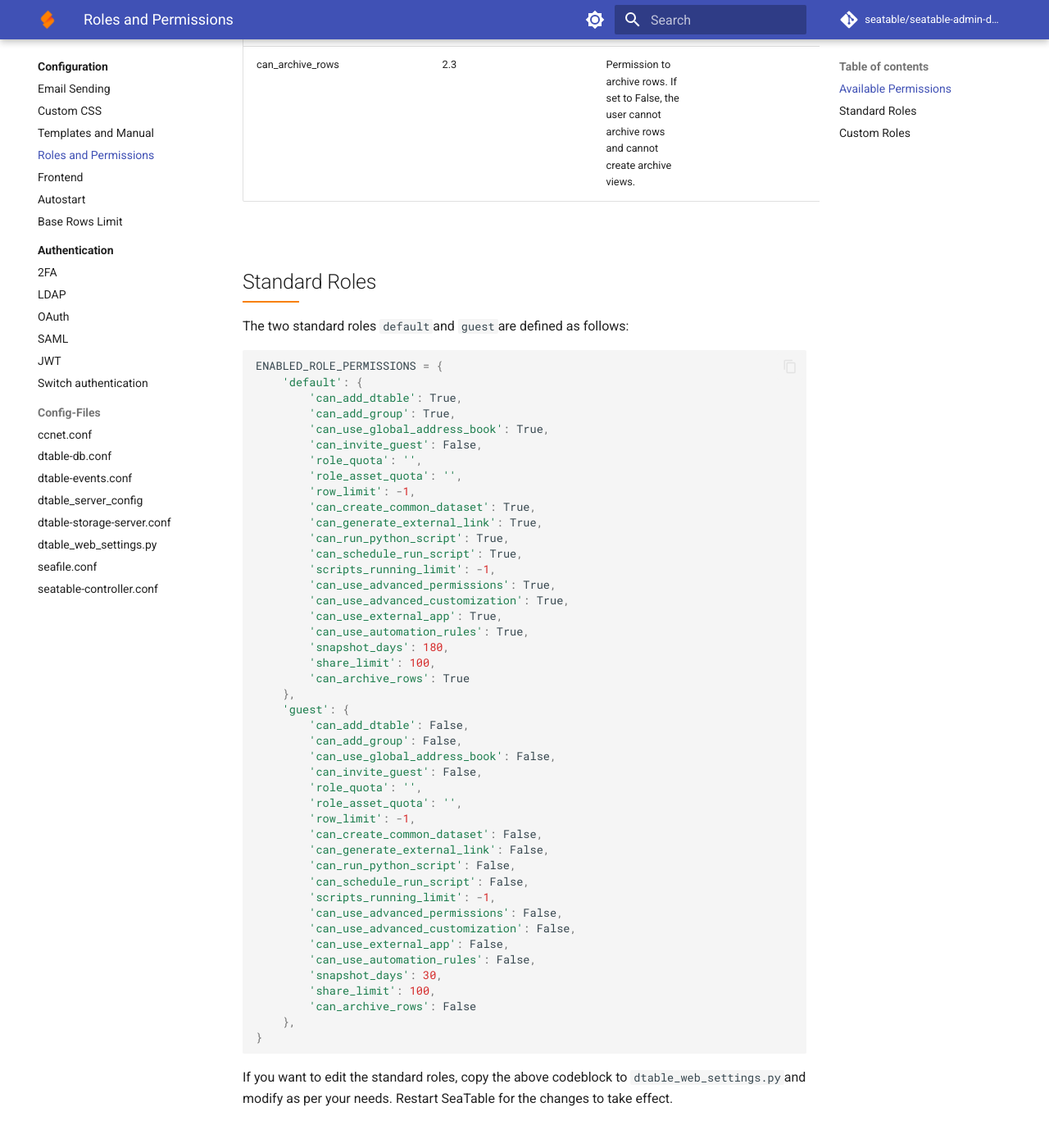
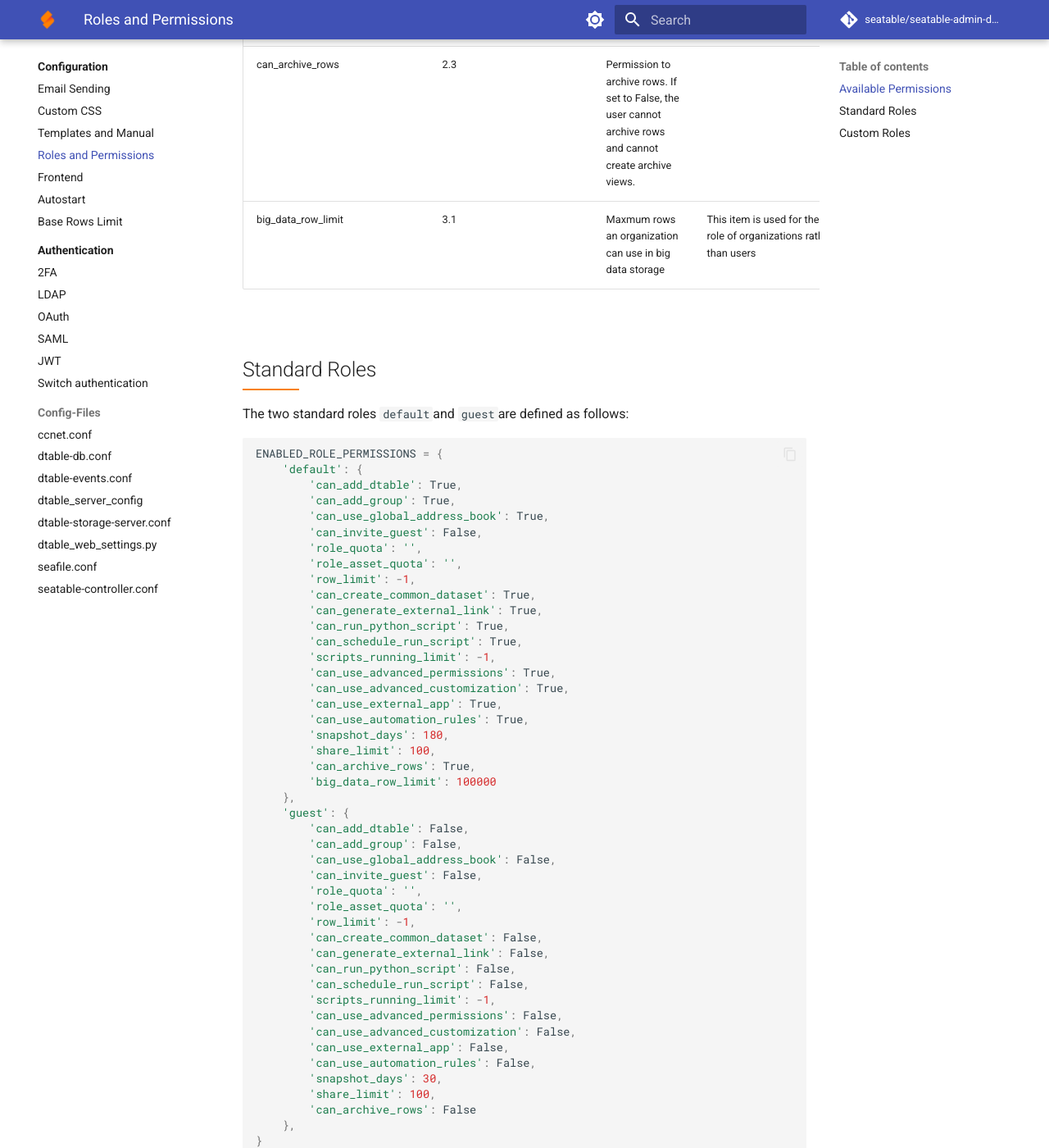
Before and after one commit to seatable/seatable-admin-docs, an MkDocs documentation site: the page built from docs/config/enterprise/roles_permissions.md, in a window 1280 px wide and 1400 px high, scrolled down 3056 px. Shown: the whole window at 82% size. Built offline with MkDocs 1.6.1 and Material for MkDocs 9.7.7, drawn with Linux system fonts in a browser that asks for light colours; comment, search, counter and statistics services are not loaded.

Commit message:
Update roles_permissions.md

```diff
--- a/docs/config/enterprise/roles_permissions.md
+++ b/docs/config/enterprise/roles_permissions.md
@@ -29,6 +29,7 @@
 | scripts_running_limit          | 2.3              |                    | Number of _Python_ scripts a user can run within a month. 100 (without quotes) means 100 script runs per month; -1 (without quotes) means unlimited script runs. | The script run counter is reset at the beginning of every month. Only visible if can_run_python_script = True and Python Runner is available.                 |
 | can_schedule_run_script        | 2.3              |                    | Permission to schedule the execution of Python scripts.                                                                                                          | The permission can_run_python_script is also necessary to automatically run Python scripts.                                                                   |
 | can_archive_rows               | 2.3              |                    | Permission to archive rows. If set to False, the user cannot archive rows and cannot create archive views.                                                       |                                                                                                                                                               |
+| big_data_row_limit             | 3.1              |                    | Maxmum rows an organization can use in big data storage                                                                                                          | This item is used for the role of organizations rather than users                                                                                             |
 
 ## Standard Roles
 
@@ -55,7 +56,8 @@
         'can_use_automation_rules': True,
         'snapshot_days': 180,
         'share_limit': 100,
-        'can_archive_rows': True
+        'can_archive_rows': True,
+        'big_data_row_limit': 100000
     },
     'guest': {
         'can_add_dtable': False,
```
